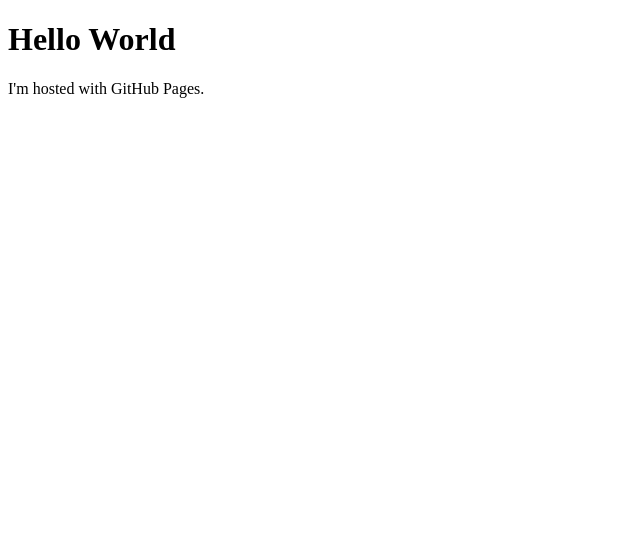
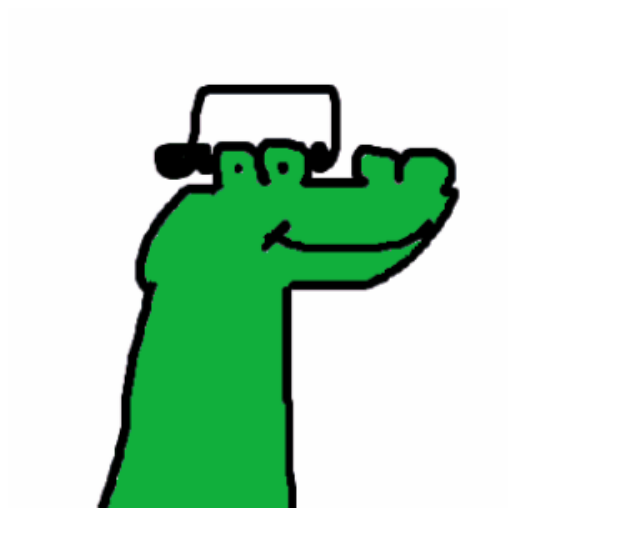
Before and after one commit to RyanTraughber/RyanTraughber.github.io, a plain HTML site: page index.html in a window 1280 px wide. Shown: the whole page, without its empty margins (0-640 px from the left). Drawn offline with Linux system fonts and the light colour scheme.

Commit message:
Update index.html
adding picture after testing

```diff
--- a/index.html
+++ b/index.html
@@ -1,7 +1,6 @@
 <!DOCTYPE html>
 <html>
 <body>
-<h1>Hello World</h1>
-<p>I'm hosted with GitHub Pages.</p>
+    <img src="MeAsCrocFullyFilledEye.png" alt="Drawing of a green crocodile with headphones" style="width:500px;height:500px;">
 </body>
 </html>
```
